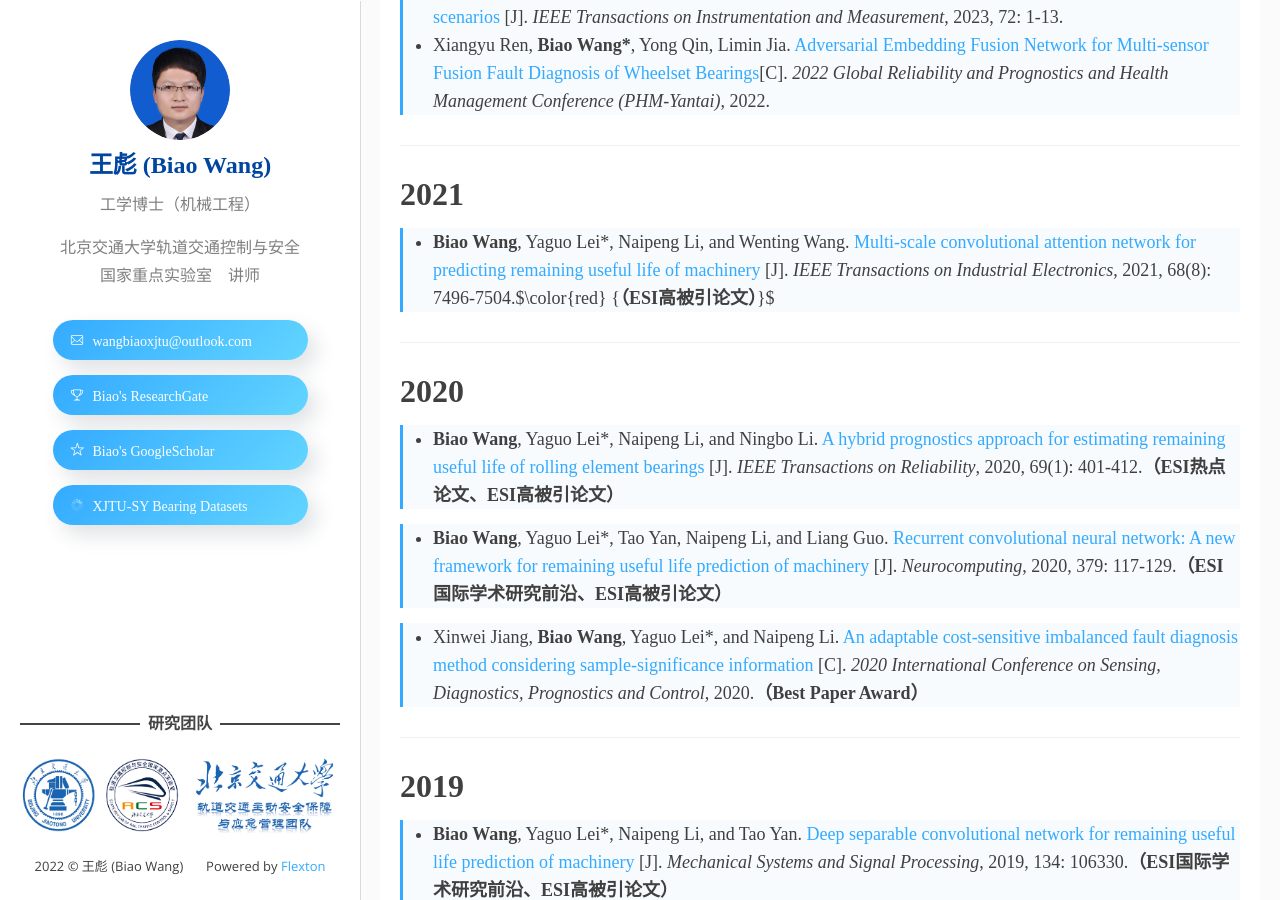
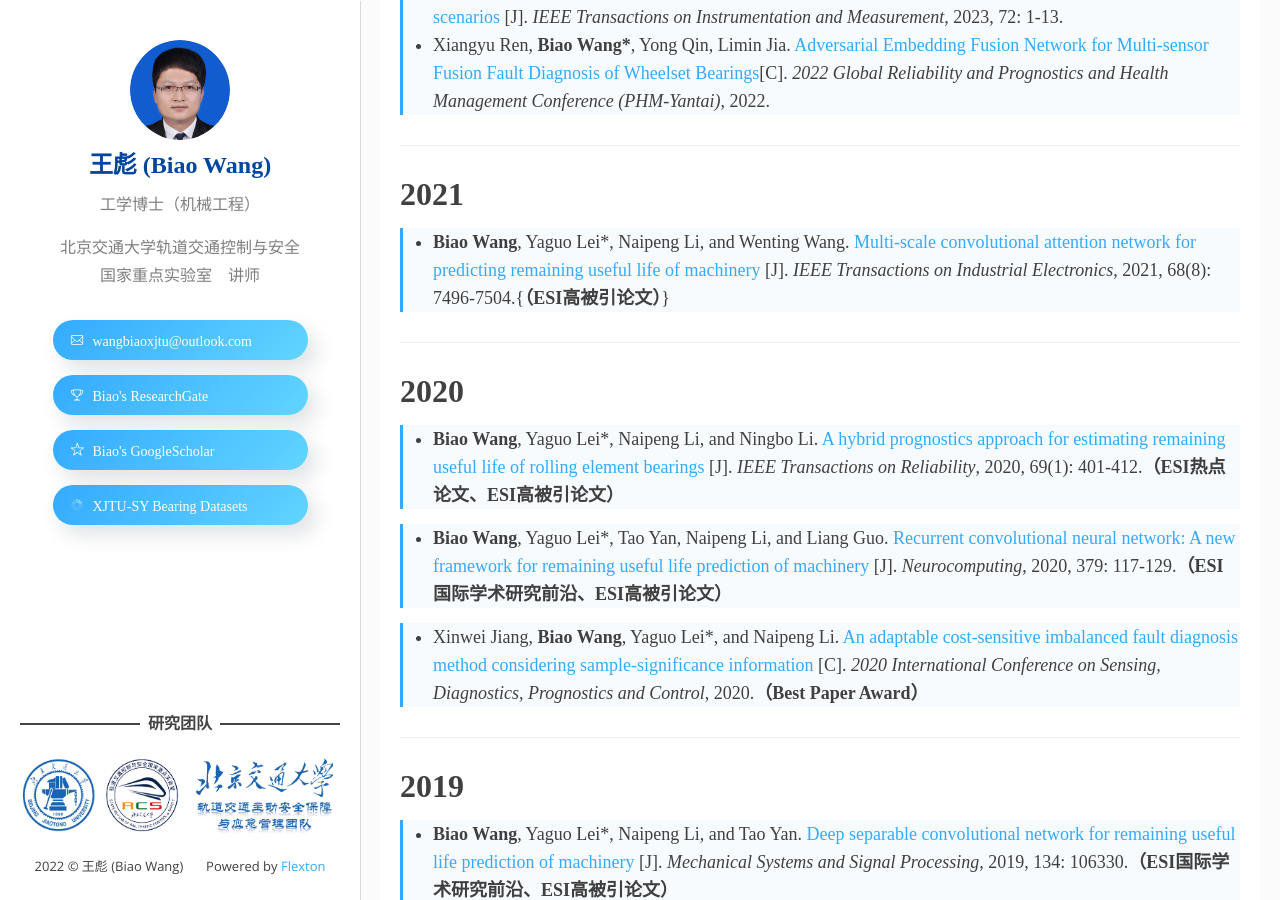
Before and after one commit to WangBiaoXJTU/WangBiaoXJTU.github.io, a Jekyll site: the page built from _posts/2021-06-28-publication.markdown, in a window 1280 px wide and 900 px high, scrolled down 896 px. Built offline with Jekyll 4.4.1, drawn with Linux system fonts in a browser that asks for light colours; some web fonts are replaced.

Commit message:
Update 2021-06-28-publication.markdown

```diff
--- a/_posts/2021-06-28-publication.markdown
+++ b/_posts/2021-06-28-publication.markdown
@@ -17,7 +17,7 @@ categories:
 
 ***
 # 2021
-> * __Biao Wang__, Yaguo Lei*, Naipeng Li, and Wenting Wang. [Multi-scale convolutional attention network for predicting remaining useful life of machinery](https://ieeexplore.ieee.org/document/9126224) [J]. _IEEE Transactions on Industrial Electronics_, 2021, 68(8): 7496-7504.$\color{red} {__（ESI高被引论文）__}$
+> * __Biao Wang__, Yaguo Lei*, Naipeng Li, and Wenting Wang. [Multi-scale convolutional attention network for predicting remaining useful life of machinery](https://ieeexplore.ieee.org/document/9126224) [J]. _IEEE Transactions on Industrial Electronics_, 2021, 68(8): 7496-7504.{__（ESI高被引论文）__}
 
 ***
 # 2020
```
